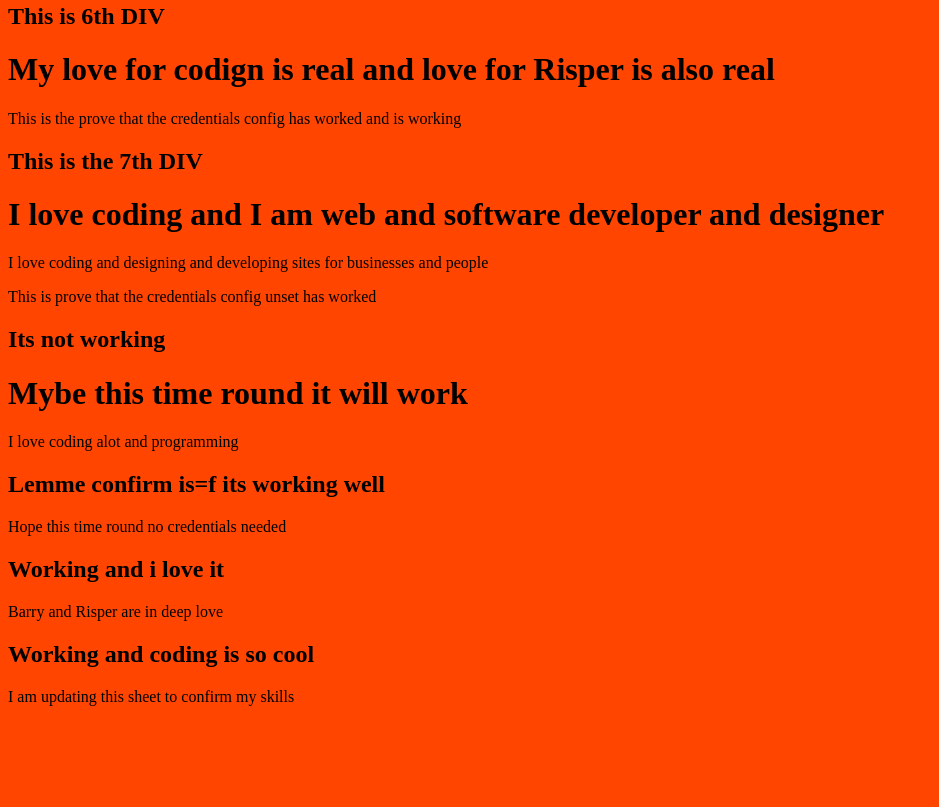
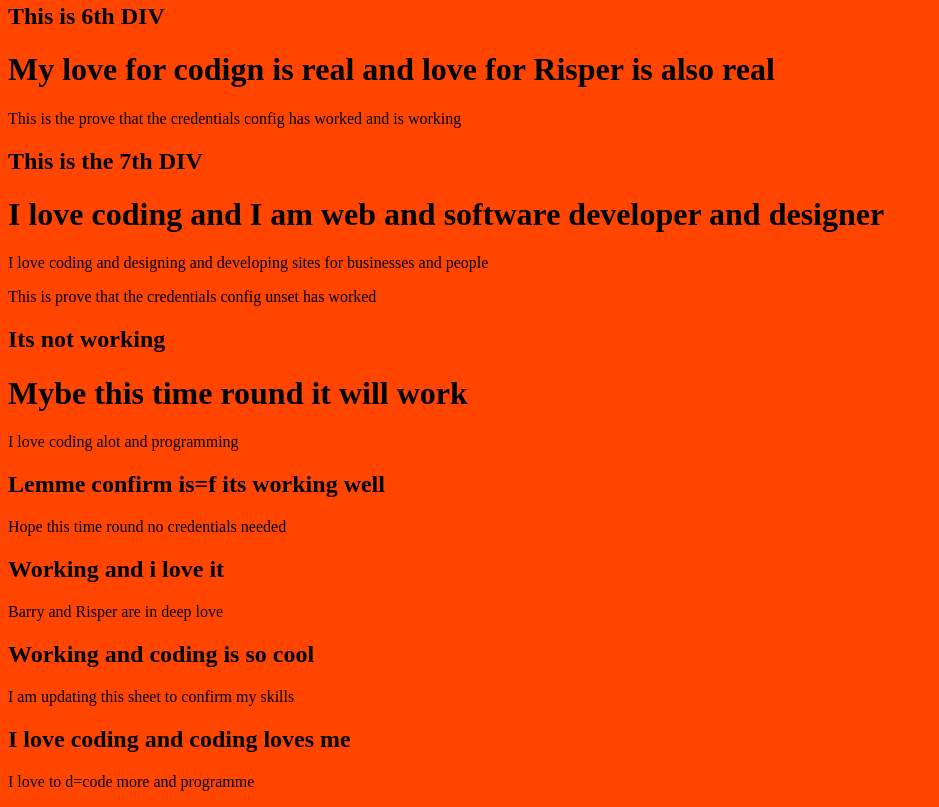
Before and after one commit to Barry-owino/gittest1, a plain HTML site: page index.html in a window 1280 px wide. Shown: the part 741-1548 px from the top of the page, without its empty margins (0-939 px from the left). Before the commit the page ends 1463 px from the top, so only its background shows below. Drawn offline with Linux system fonts and the light colour scheme.

Commit message:
Update index.html
updated on github

```diff
--- a/index.html
+++ b/index.html
@@ -71,6 +71,10 @@
         <p>I am updating this sheet to confirm my skills</p>
     </div>
 
+    <div class="div5">
+        <h2>I love coding and coding loves me</h2>
+        <p>I love to d=code more and programme</p>
+    </div>
 
 </body>
 </html>
```
